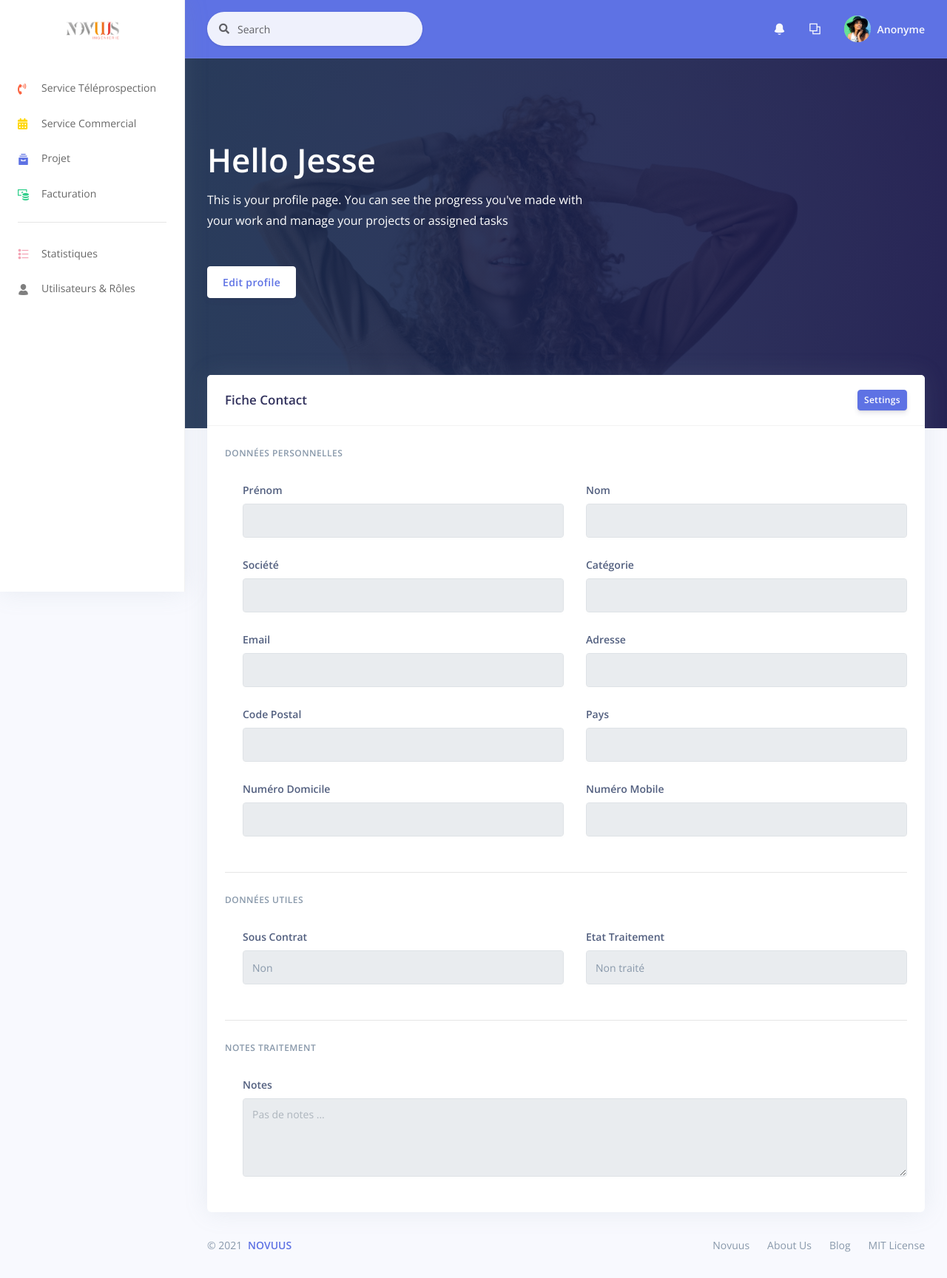
After one commit to oussema-sferi/CRM--NOV-Symfony-5.3, a Symfony app: template templates/teleprospecting/show.html.twig in a window 1280 px wide. The commit adds this page. Shown: the whole page at 74% size. Run offline with Twig, Linux system fonts and the light colour scheme; the template is opened without the code that fills it, so the values that code supplies are empty; some libraries are stand-ins or nearby versions.

```diff
--- a/templates/teleprospecting/add.html.twig
+++ b/templates/teleprospecting/add.html.twig
@@ -14,7 +14,7 @@
                             <ol class="breadcrumb breadcrumb-links breadcrumb-dark">
                                 <li class="breadcrumb-item"><a href="#"><i class="fas fa-phone-volume"></i></a></li>
                                 <li class="breadcrumb-item"><a href="#">Téléprospection</a></li>
-                                <li class="breadcrumb-item active" aria-current="page">Nouveau Prospect</li>
+                                <li class="breadcrumb-item active" aria-current="page">Nouveau Contact</li>
                             </ol>
                         </nav>
                     </div>
--- /dev/null
+++ b/templates/teleprospecting/show.html.twig
@@ -0,0 +1,220 @@
+{% extends 'base.html.twig' %}
+
+{% block title %}Consultation Fiche{% endblock %}
+
+{% block body %}
+
+<div class="header pb-6 d-flex align-items-center" style="min-height: 500px; background-image: url(../assets/img/theme/profile-cover.jpg); background-size: cover; background-position: center top;">
+    <!-- Mask -->
+    <span class="mask bg-gradient-default opacity-8"></span>
+    <!-- Header container -->
+    <div class="container-fluid d-flex align-items-center">
+        <div class="row">
+            <div class="col-lg-7 col-md-10">
+                <h1 class="display-2 text-white">Hello Jesse</h1>
+                <p class="text-white mt-0 mb-5">This is your profile page. You can see the progress you've made with your work and manage your projects or assigned tasks</p>
+                <a href="#!" class="btn btn-neutral">Edit profile</a>
+            </div>
+        </div>
+    </div>
+</div>
+<!-- Page content -->
+<div class="container-fluid mt--6">
+    <div class="row">
+        {#<div class="col-xl-4 order-xl-2">
+            <div class="card card-profile">
+                <img src="../assets/img/theme/img-1-1000x600.jpg" alt="Image placeholder" class="card-img-top">
+                <div class="row justify-content-center">
+                    <div class="col-lg-3 order-lg-2">
+                        <div class="card-profile-image">
+                            <a href="#">
+                                <img src="{{ asset('assets/img/theme/team-4.jpg') }}" class="rounded-circle">
+                            </a>
+                        </div>
+                    </div>
+                </div>
+                <div class="card-header text-center border-0 pt-8 pt-md-4 pb-0 pb-md-4">
+                    <div class="d-flex justify-content-between">
+                        <a href="#" class="btn btn-sm btn-info  mr-4 ">Connect</a>
+                        <a href="#" class="btn btn-sm btn-default float-right">Message</a>
+                    </div>
+                </div>
+                <div class="card-body pt-0">
+                    <div class="row">
+                        <div class="col">
+                            <div class="card-profile-stats d-flex justify-content-center">
+                                <div>
+                                    <span class="heading">22</span>
+                                    <span class="description">Friends</span>
+                                </div>
+                                <div>
+                                    <span class="heading">10</span>
+                                    <span class="description">Photos</span>
+                                </div>
+                                <div>
+                                    <span class="heading">89</span>
+                                    <span class="description">Comments</span>
+                                </div>
+                            </div>
+                        </div>
+                    </div>
+                    <div class="text-center">
+                        <h5 class="h3">
+                            Jessica Jones<span class="font-weight-light">, 27</span>
+                        </h5>
+                        <div class="h5 font-weight-300">
+                            <i class="ni location_pin mr-2"></i>Bucharest, Romania
+                        </div>
+                        <div class="h5 mt-4">
+                            <i class="ni business_briefcase-24 mr-2"></i>Solution Manager - Creative Tim Officer
+                        </div>
+                        <div>
+                            <i class="ni education_hat mr-2"></i>University of Computer Science
+                        </div>
+                    </div>
+                </div>
+            </div>
+        </div>#}
+        <div class="col-xl-12 order-xl-1">
+            <div class="card">
+                <div class="card-header">
+                    <div class="row align-items-center">
+                        <div class="col-8">
+                            <h3 class="mb-0">Fiche Contact</h3>
+                        </div>
+                        <div class="col-4 text-right">
+                            <a href="#!" class="btn btn-sm btn-primary">Settings</a>
+                        </div>
+                    </div>
+                </div>
+                <div class="card-body">
+                    <form>
+                        <h6 class="heading-small text-muted mb-4">Données Personnelles</h6>
+                        <div class="pl-lg-4">
+                            <div class="row">
+                                <div class="col-lg-6">
+                                    <div class="form-group">
+                                        <label class="form-control-label" for="input-username">Prénom</label>
+                                        <input type="text" id="input-username" class="form-control" value="{{ client_to_show.firstName }}" disabled>
+                                    </div>
+                                </div>
+                                <div class="col-lg-6">
+                                    <div class="form-group">
+                                        <label class="form-control-label" for="input-email">Nom</label>
+                                        <input type="email" id="input-email" class="form-control" value="{{ client_to_show.lastName }}" disabled>
+                                        {#<div type="email" id="input-email" class="list-group-item" placeholder="jesse@example.com">
+                                            oussema@aol.fr
+                                        </div>#}
+                                    </div>
+                                </div>
+                            </div>
+                            <div class="row">
+
+                                <div class="col-lg-6">
+                                    <div class="form-group">
+                                        <label class="form-control-label" for="input-last-name">Société</label>
+                                        <input type="text" id="input-last-name" class="form-control" value="{{ client_to_show.companyName }}" disabled>
+                                    </div>
+                                </div>
+
+                                <div class="col-lg-6">
+                                    <div class="form-group">
+                                        <label class="form-control-label" for="input-last-name">Catégorie</label>
+                                        <input type="text" id="input-last-name" class="form-control" value="{{ client_to_show.category }}" disabled>
+                                    </div>
+                                </div>
+                            </div>
+
+                            <div class="row">
+                                <div class="col-lg-6">
+                                    <div class="form-group">
+                                        <label class="form-control-label" for="input-first-name">Email</label>
+                                        <input type="text" id="input-first-name" class="form-control" value="{{ client_to_show.email }}" disabled>
+                                    </div>
+                                </div>
+
+                                <div class="col-lg-6">
+                                    <div class="form-group">
+                                        <label class="form-control-label" for="input-first-name">Adresse</label>
+                                        <input type="text" id="input-first-name" class="form-control" value="{{ client_to_show.address }}" disabled>
+                                    </div>
+                                </div>
+
+                            </div>
+
+                            <div class="row">
+                                <div class="col-lg-6">
+                                    <div class="form-group">
+                                        <label class="form-control-label" for="input-last-name">Code Postal</label>
+                                        <input type="text" id="input-last-name" class="form-control" value="{{ client_to_show.postalCode }}" disabled>
+                                    </div>
+                                </div>
+                                <div class="col-lg-6">
+                                    <div class="form-group">
+                                        <label class="form-control-label" for="input-first-name">Pays</label>
+                                        <input type="text" id="input-first-name" class="form-control" value="{{ client_to_show.country }}" disabled>
+                                    </div>
+                                </div>
+
+                            </div>
+
+                            <div class="row">
+
+                                <div class="col-lg-6">
+                                    <div class="form-group">
+                                        <label class="form-control-label" for="input-last-name">Numéro Domicile</label>
+                                        <input type="text" id="input-last-name" class="form-control" value="{{ client_to_show.phoneNumber }}" disabled>
+                                    </div>
+                                </div>
+                                <div class="col-lg-6">
+                                    <div class="form-group">
+                                        <label class="form-control-label" for="input-first-name">Numéro Mobile</label>
+                                        <input type="text" id="input-first-name" class="form-control" value="{{ client_to_show.mobileNumber }}" disabled>
+                                    </div>
+                                </div>
+                                {#<div class="col-lg-6">
+                                    <div class="form-group">
+                                        <label class="form-control-label" for="input-last-name">Numéro Mobile</label>
+                                        <input type="text" id="input-last-name" class="form-control" placeholder="Last name" value="Jesse">
+                                    </div>
+                                </div>#}
+                            </div>
+
+                        </div>
+                        <hr class="my-4" />
+                        <!-- Address -->
+                        <h6 class="heading-small text-muted mb-4">Données Utiles</h6>
+                        <div class="pl-lg-4">
+                            <div class="row">
+                                <div class="col-lg-6">
+                                    <div class="form-group">
+                                        <label class="form-control-label" for="input-city">Sous Contrat</label>
+                                        <input type="text" id="input-city" class="form-control" value="{% if client_to_show.isUnderContract %}Oui{% else %}Non{% endif %}" disabled>
+                                    </div>
+                                </div>
+                                <div class="col-lg-6">
+                                    <div class="form-group">
+                                        <label class="form-control-label" for="input-country">Etat Traitement</label>
+                                        <input type="text" id="input-country" class="form-control" value="{% if client_to_show.status == 0 %}Non traité{% elseif client_to_show.status == 1 %}Appel non qualifié{% else %}Appel qualifié{% endif %}" disabled>
+                                    </div>
+                                </div>
+                            </div>
+                        </div>
+                        <hr class="my-4" />
+                        <!-- Description -->
+                        <h6 class="heading-small text-muted mb-4">Notes Traitement</h6>
+                        <div class="pl-lg-4">
+                            <div class="form-group">
+                                <label class="form-control-label">Notes</label>
+                                <textarea rows="4" class="form-control" placeholder="Pas de notes ..." disabled></textarea>
+                            </div>
+                        </div>
+                    </form>
+                </div>
+            </div>
+        </div>
+    </div>
+
+
+
+{% endblock %}
--- a/templates/teleprospecting/update.html.twig
+++ b/templates/teleprospecting/update.html.twig
@@ -14,7 +14,7 @@
                             <ol class="breadcrumb breadcrumb-links breadcrumb-dark">
                                 <li class="breadcrumb-item"><a href="#"><i class="fas fa-phone-volume"></i></a></li>
                                 <li class="breadcrumb-item"><a href="#">Téléprospection</a></li>
-                                <li class="breadcrumb-item active" aria-current="page">Edition Prospect</li>
+                                <li class="breadcrumb-item active" aria-current="page">Edition Contact</li>
                             </ol>
                         </nav>
                     </div>
```
Also changed, not shown: src/Controller/TeleprospectingController.php (+15 -0 lines), src/Entity/Call.php (added, +115 -0 lines), src/Entity/Client.php (+93 -0 lines), src/Entity/User.php (+42 -0 lines), src/Repository/CallRepository.php (added, +50 -0 lines), templates/teleprospecting/index.html.twig (+44 -14 lines).
